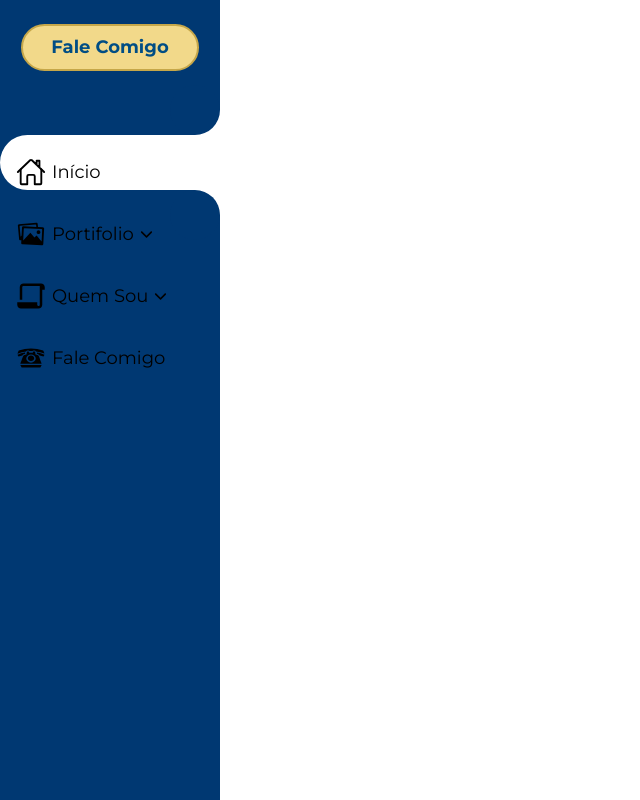
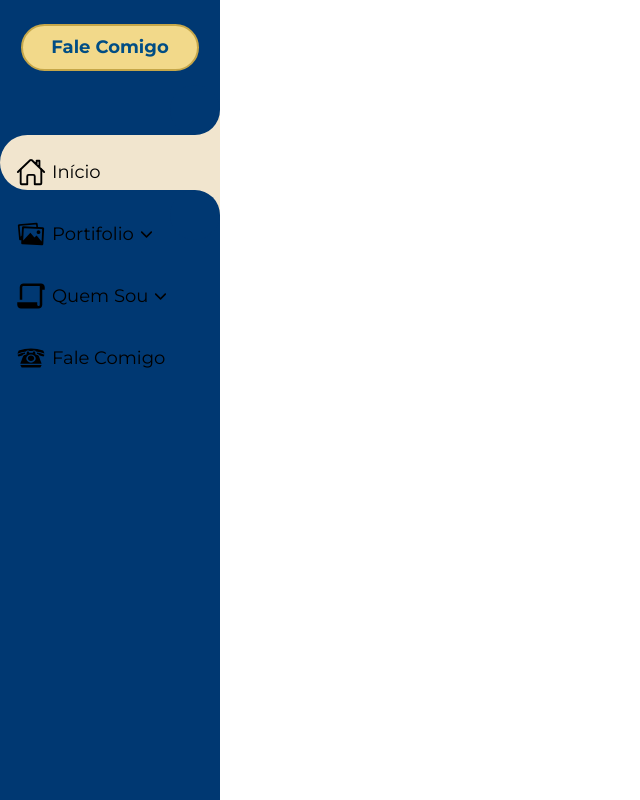
Before and after one commit to chiquinelli-bia/portifolio, a React (Vite) app: page / in a window 1280 px wide. Shown: the whole page, without its empty margins (0-640 px from the left). Built offline with nearby package versions, Linux system fonts and the light colour scheme; a web font is replaced by a local one.

Commit message:
refactor(sidebar): melhora variaveis de tema

```diff
--- a/src/components/sidebar/sidebar.module.css
+++ b/src/components/sidebar/sidebar.module.css
@@ -1,35 +1,44 @@
-#accordian {
-  width: 22rem;
-  padding: 2.4rem 0;
-  float: left;
-  height: 100vh;
-  overflow-x: hidden;
-  flex-direction: column;
-  display: flex;
-  align-items: center;
-  position: relative;
-}
 #accordian[data-theme="azul"] {
-  background: var(--color-brand-blue-400);
-  --selector-active-before: var(--color-brand-blue-400);
+  --nav-bg: var(--color-brand-blue-400);
+  --nav-text: var(--color-brand-beige-100);
+  --nav-text-hover: var(--color-brand-yellow-100);
+  --nav-active-text: var(--color-brand-blue-600);
+  --nav-subitem-bg: var(--color-brand-blue-500);
 }
 #accordian[data-theme="beige"] {
-  background: var(--color-brand-beige-300);
-  --selector-active-before: var(--color-brand-beige-300);
+  --nav-bg: var(--color-brand-beige-300);
+  --nav-text: var(--color-nav-text);
+  --nav-text-hover: var(--color-brand-blue-500);
+  --nav-active-text: var(--color-brand-yellow-200);
+  --nav-subitem-bg: var(--color-brand-beige-500);
 }
 #accordian[data-theme="amarelo"] {
-  background: var(--color-brand-yellow-200);
-  --selector-active-before: var(--color-brand-yellow-200);
+  --nav-bg: var(--color-brand-yellow-200);
+  --nav-text: var(--color-nav-text);
+  --nav-text-hover: var(--color-brand-blue-500);
+  --nav-active-text: var(--color-nav-text);
+  --nav-subitem-bg: var(--color-brand-yellow-400);
+}
+#accordian {
+  overflow-x: hidden;
+  position: relative;
+  display: flex;
+  flex-direction: column;
+  align-items: center;
+  width: 22rem;
+  height: 100vh;
+  padding: 2.4rem 0;
+  background: var(--nav-bg);
 }
 .selectorActive {
   width: 100%;
   display: inline-block;
   position: absolute;
   height: 37px;
-  top: 0px;
-  left: 0px;
-  transition: all 0.6s cubic-bezier(0.68, -0.55, 0.265, 1.55);
-  background-color: #fff;
+  top: 0;
+  left: 0;
+  transition: top 0.6s cubic-bezier(0.68, -0.55, 0.265, 1.55);
+  background-color: var(--selector-active-bg);
   border-top-left-radius: 50px;
   border-bottom-left-radius: 50px;
 }
@@ -39,7 +48,7 @@
   position: absolute;
   width: 25px;
   height: 25px;
-  background-color: #fff;
+  background-color: var(--selector-active-bg);
   right: 0;
 }
 .selectorActive .top {
@@ -55,7 +64,7 @@
   width: 50px;
   height: 50px;
   border-radius: 50%;
-  background-color: var(--selector-active-before);
+  background-color: var(--nav-bg);
 }
 .selectorActive .top:before {
   left: -25px;
```
